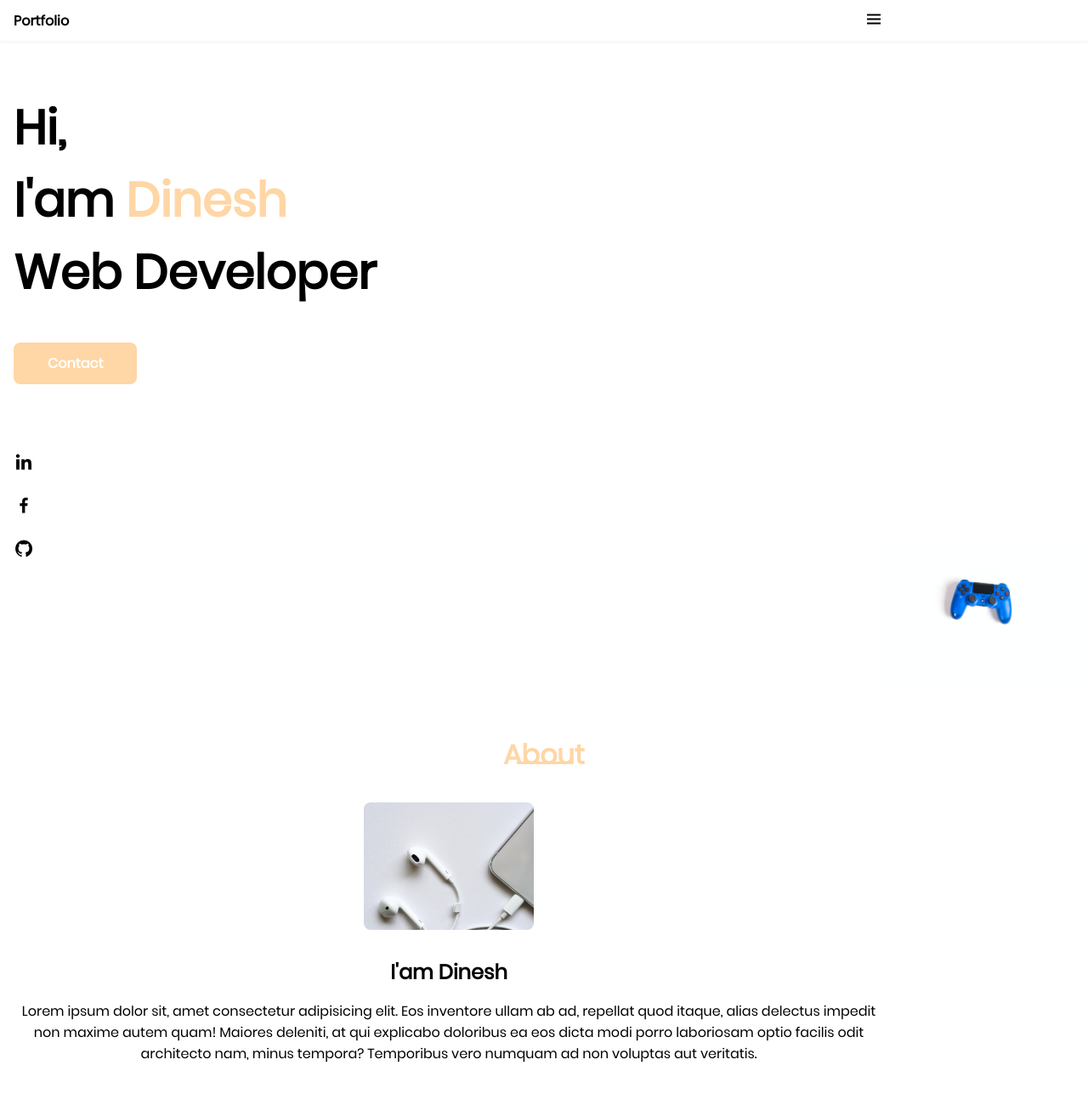
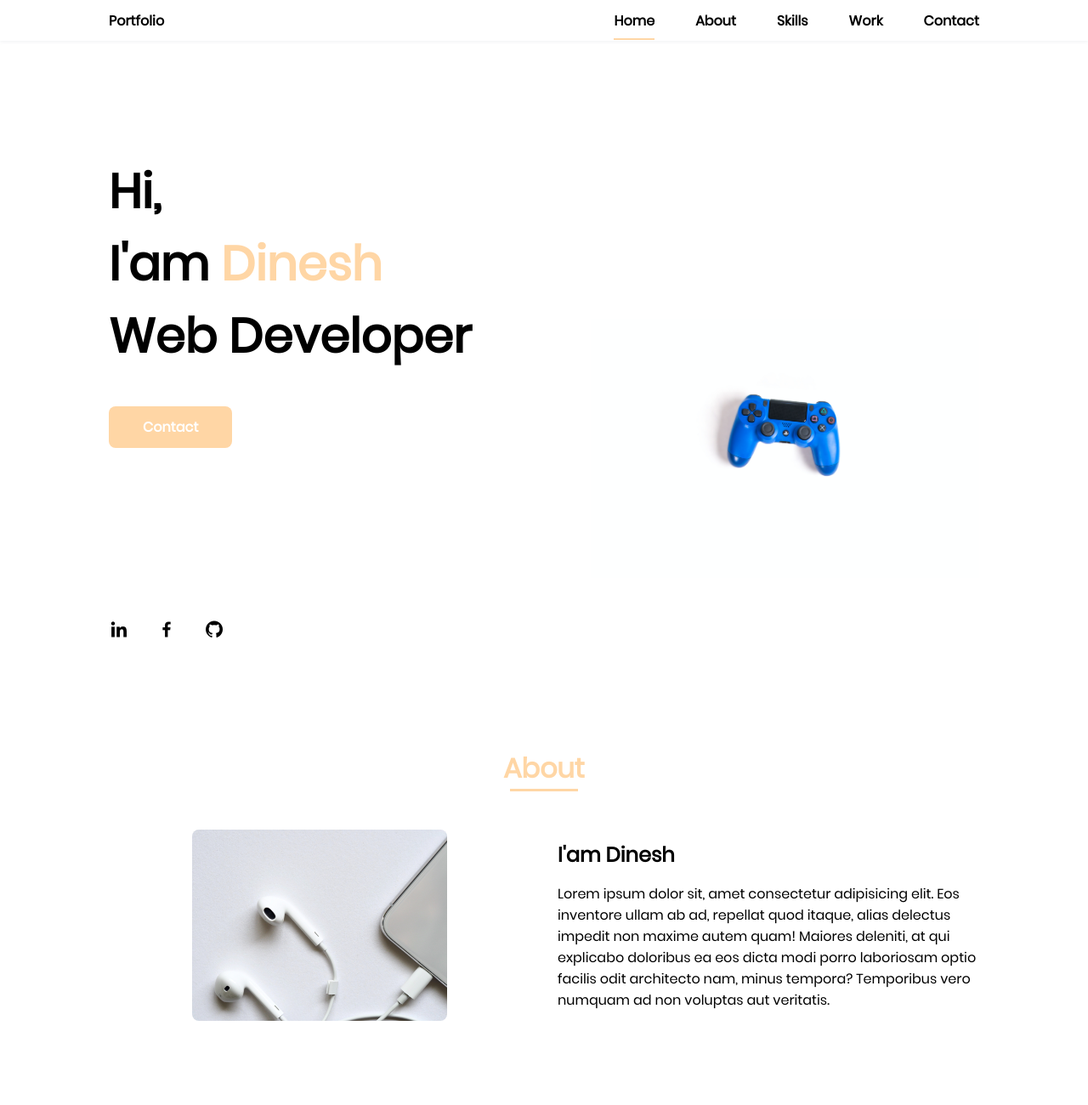
Before and after one commit to Dinesh-sankar/1, a website: page index.html in a window 1280 px wide. Shown: the top 1300 px of the page at 85% size. Drawn offline with nearby package versions, Linux system fonts and the light colour scheme.

Commit message:
Added (Media Query) Min-width: 768px and 1024px

```diff
--- a/assets/css/styles.css
+++ b/assets/css/styles.css
@@ -20,6 +20,7 @@
     --h2-font-size: 1.25rem;
     --normal-font-size: 0.938rem;
 }
+
 @media screen and (min-width: 768px){
     :root{
         --big-font-size: 3.5rem;
@@ -367,3 +368,90 @@ img{
     color: #fff;
     margin: 0 var(--mb-2);
 }
+
+/* Media Queries */
+@media screen and (min-width: 768px){
+    body{
+        margin: 0;
+    }
+    .section{
+        padding-top: 4rem;
+        padding-bottom: 3rem;
+    }
+    .section-title{
+        margin-bottom: var(--mb-6);
+    }
+    .section-title::after{
+        width: 80px;
+        top: 3rem;
+    }
+
+    .nav{
+        height: calc(var(--header-height + 1rem));
+    }
+    .nav_list{
+        display: flex;
+        padding-top: 0;
+    }
+    .nav_item{
+        margin-left: var(--mb-6);
+        margin-bottom: 0;
+    }
+    .nav_toggle{
+        display: none;
+    }
+    .nav_link{
+        color: var(--second-color);
+    }
+
+    .home{
+        height: 100vh;
+    }
+    .home_data{
+        align-self: flex-end;
+    }
+    .home_social{
+        padding-top: 0;
+        padding-bottom: 2.5rem;
+        flex-direction: row;
+        align-self: flex-end;
+    }
+    .home_social-icon{
+        margin-bottom: 0;
+        margin-right: var(--mb-4);
+    }
+    .home_img{
+        width: 457px;
+        bottom: 15%;
+    }
+
+    .about_container, .skills_container{
+        grid-template-columns: repeat(2,1fr);
+        align-items: center;
+        text-align: initial;
+    }
+    .about_img img{
+        width: 300px;
+    }
+    .work_container{
+        grid-template-columns: repeat(3,1fr);
+        grid-template-rows: repeat(2,1fr);
+        column-gap: 2rem;
+    }
+    .contact_form{
+        width: 360px;
+    }
+    .contact_container{
+        justify-items: center;
+    }
+}
+
+@media screen and (min-width: 1024px){
+    .bd-grid{
+        margin-left: auto;
+        margin-right: auto;
+    }
+    .home_img{
+        right: 10%;
+    }
+}
--- a/index.html
+++ b/index.html
@@ -16,12 +16,12 @@
             </div>
 
             <div class="nav_menu" id="nav-menu">
-                <ul class="nav-list">
-                    <li class="nav_item"><a href="#" class="nav_link active">Home</a></li>
-                    <li class="nav_item"><a href="#" class="nav_link">About</a></li>
-                    <li class="nav_item"><a href="#" class="nav_link">Skills</a></li>
-                    <li class="nav_item"><a href="#" class="nav_link">Work</a></li>
-                    <li class="nav_item"><a href="#" class="nav_link">Contact</a></li>
+                <ul class="nav_list">
+                    <li class="nav_item"><a href="#home" class="nav_link active">Home</a></li>
+                    <li class="nav_item"><a href="#about" class="nav_link">About</a></li>
+                    <li class="nav_item"><a href="#skills" class="nav_link">Skills</a></li>
+                    <li class="nav_item"><a href="#work" class="nav_link">Work</a></li>
+                    <li class="nav_item"><a href="#contact" class="nav_link">Contact</a></li>
                 </ul>
             </div>
 
```
